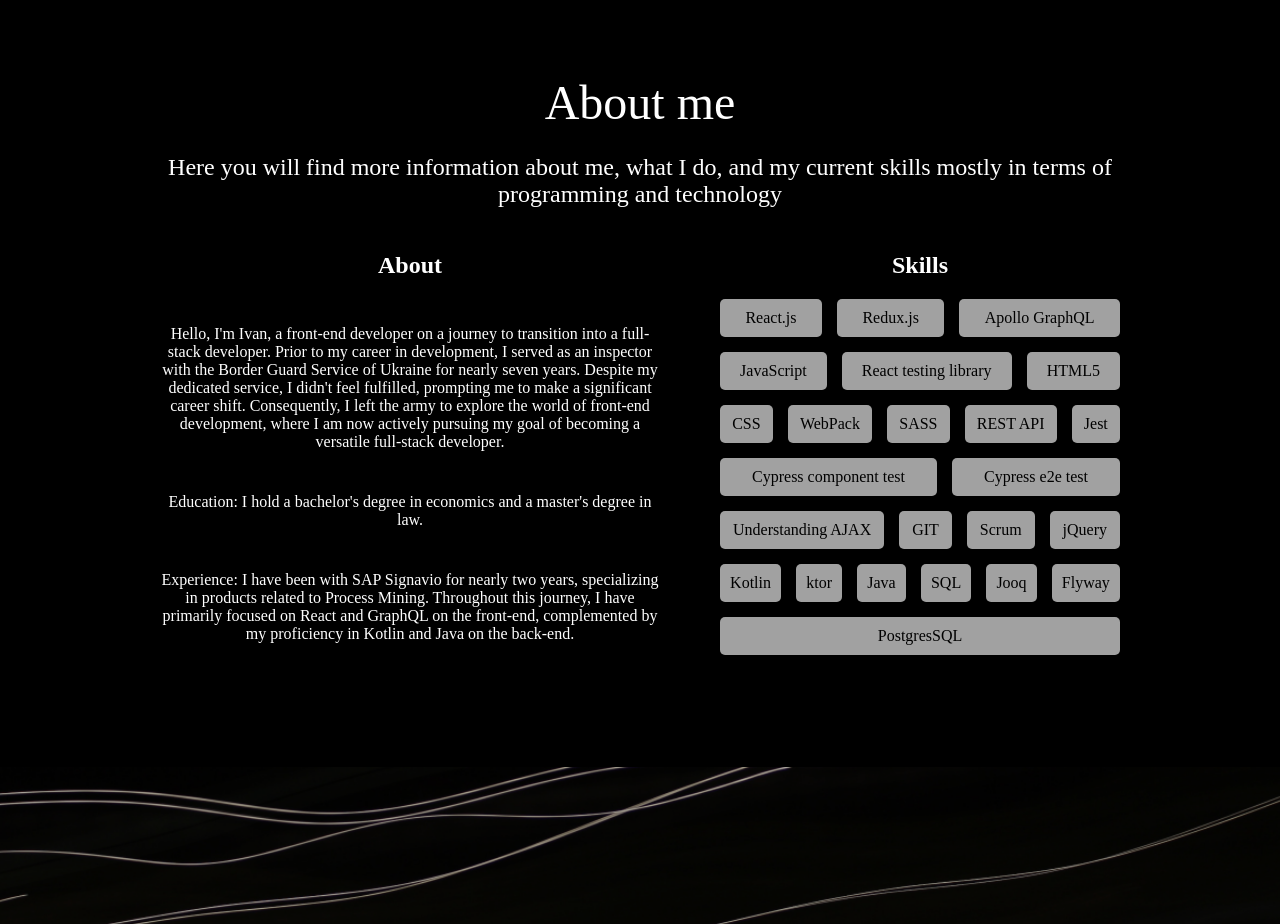
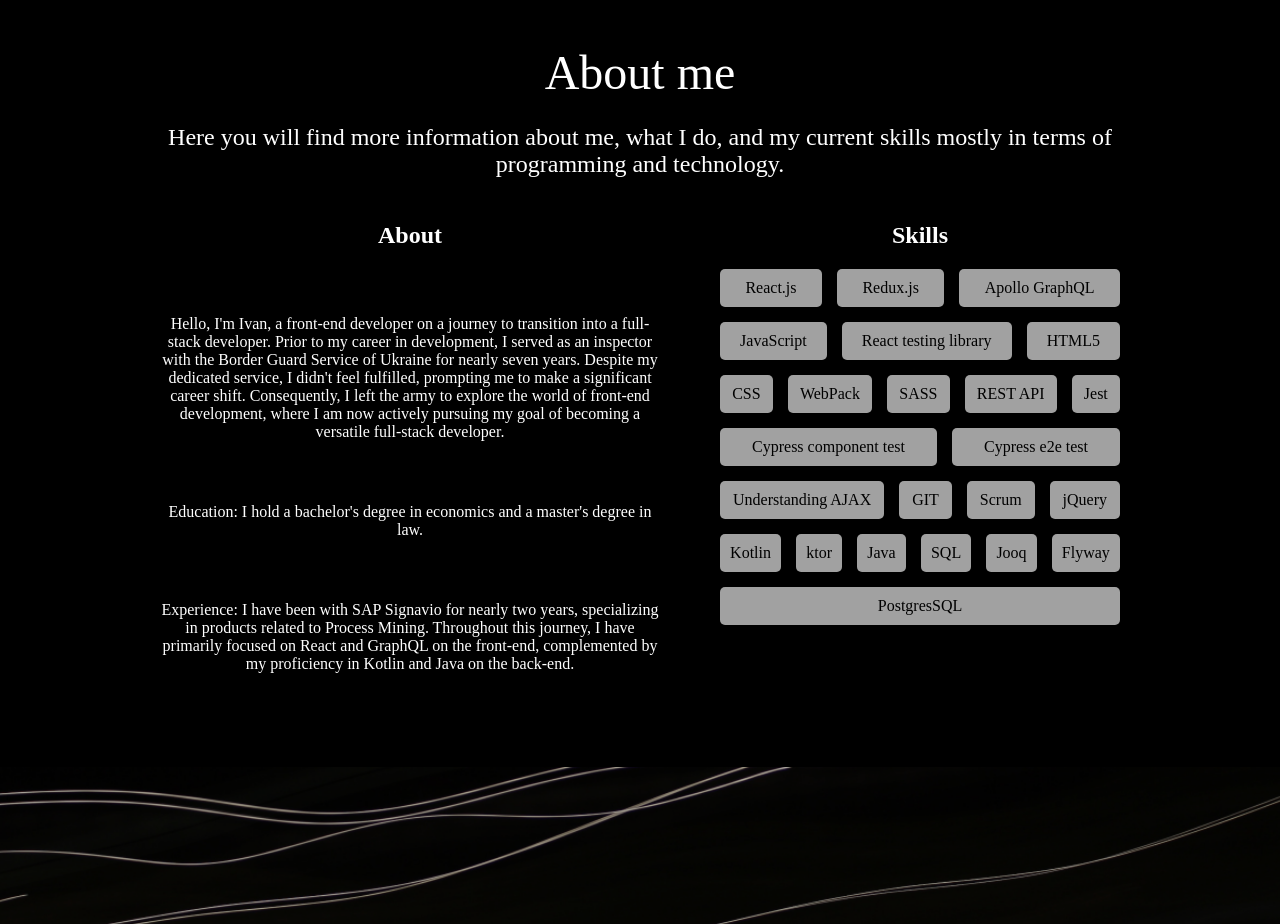
Before and after one commit to sheva3666/resume, a React (Vite) app: page / in a window 1280 px wide. Shown: the part 920-1844 px from the top of the page. Built offline with nearby package versions, Linux system fonts and the light colour scheme.

Commit message:
small refactoring

```diff
--- a/src/components/AboutSection/components/About/index.css
+++ b/src/components/AboutSection/components/About/index.css
@@ -3,5 +3,5 @@
   flex-direction: column;
   align-items: center;
   max-width: 500px;
-  gap: 10px;
+  gap: 30px;
 }
--- a/src/components/AboutSection/components/About/index.jsx
+++ b/src/components/AboutSection/components/About/index.jsx
@@ -6,8 +6,7 @@ const text = [
   "Experience: I have been with SAP Signavio for nearly two years, specializing in products related to Process Mining. Throughout this journey, I have primarily focused on React and GraphQL on the front-end, complemented by my proficiency in Kotlin and Java on the back-end.",
 ];
 
-const About = () => {
-  return (
+const About = () => (
   <div className="about">
     <h2>About</h2>
     {text.map((text) => (
@@ -15,6 +14,5 @@ const About = () => {
     ))}
   </div>
 );
-};
 
 export default About;
--- a/src/components/AboutSection/components/Skills/Skill/Skill.jsx
+++ b/src/components/AboutSection/components/Skills/Skill/Skill.jsx
@@ -1,8 +1,6 @@
 /* eslint-disable react/prop-types */
 import "./index.css";
 
-const Skill = ({ skill }) => {
-  return <div className="skill">{skill}</div>;
-};
+const Skill = ({ skill }) => <div className="skill">{skill}</div>;
 
 export default Skill;
--- a/src/components/AboutSection/components/Skills/index.jsx
+++ b/src/components/AboutSection/components/Skills/index.jsx
@@ -2,8 +2,7 @@ import { skills } from "./constants";
 import "./index.css";
 import Skill from "./Skill/Skill";
 
-const Skills = () => {
-  return (
+const Skills = () => (
   <div className="skills-section">
     <h2>Skills</h2>
     <div className="skills">
@@ -13,6 +12,5 @@ const Skills = () => {
     </div>
   </div>
 );
-};
 
 export default Skills;
--- a/src/components/AboutSection/index.jsx
+++ b/src/components/AboutSection/index.jsx
@@ -4,20 +4,21 @@ import About from "./components/About";
 import Skills from "./components/Skills";
 import "./index.css";
 
-function AboutSection() {
-  return (
+const text = {
+  title: "About me",
+  description:
+    "Here you will find more information about me, what I do, and my current skills mostly in terms of programming and technology.",
+};
+
+const AboutSection = () => (
   <div className="about-section">
-      <TitleOne title="About me" />
-      <Text maxwidth={960}>
-        Here you will find more information about me, what I do, and my current
-        skills mostly in terms of programming and technology
-      </Text>
+    <TitleOne title={text.title} />
+    <Text maxwidth={960}>{text.description}</Text>
     <div className="about-section__content">
       <About />
       <Skills />
     </div>
   </div>
 );
-}
 
 export default AboutSection;
--- a/src/components/ContactsSection /index.jsx
+++ b/src/components/ContactsSection /index.jsx
@@ -9,8 +9,7 @@ const text = {
   email: "Email: sheva3666@gmail.com",
 };
 
-const ContactsSection = () => {
-  return (
+const ContactsSection = () => (
   <div className="contacts-section">
     <TitleOne title={text.title} />
     <div className="contacts-section__content">
@@ -20,6 +19,5 @@ const ContactsSection = () => {
     </div>
   </div>
 );
-};
 
 export default ContactsSection;
--- a/src/components/common/Link/index.jsx
+++ b/src/components/common/Link/index.jsx
@@ -1,12 +1,10 @@
 import "./index.css";
 
 // eslint-disable-next-line react/prop-types
-const Link = ({ name, href }) => {
-  return (
-    <a className="link" href={href}>
-      {name}
-    </a>
-  );
-};
+const Link = ({ name, href }) => (
+  <a className="link" href={href}>
+    {name}
+  </a>
+);
 
 export default Link;
--- a/src/components/common/Text/index.jsx
+++ b/src/components/common/Text/index.jsx
@@ -1,12 +1,10 @@
 /* eslint-disable react/prop-types */
 import "./index.css";
 
-const Text = ({ children, maxwidth }) => {
-  return (
-    <p style={{ maxWidth: maxwidth }} className="text">
-      {children}
-    </p>
-  );
-};
+const Text = ({ children, maxwidth }) => (
+  <p style={{ maxWidth: maxwidth }} className="text">
+    {children}
+  </p>
+);
 
 export default Text;
--- a/src/components/common/TitleOne/index.jsx
+++ b/src/components/common/TitleOne/index.jsx
@@ -1,8 +1,6 @@
 /* eslint-disable react/prop-types */
 import "./index.css";
 
-const TitleOne = ({ title }) => {
-  return <div className="title-one">{title}</div>;
-};
+const TitleOne = ({ title }) => <div className="title-one">{title}</div>;
 
 export default TitleOne;
```
Lines whose indentation alone changed are shown as unchanged.
